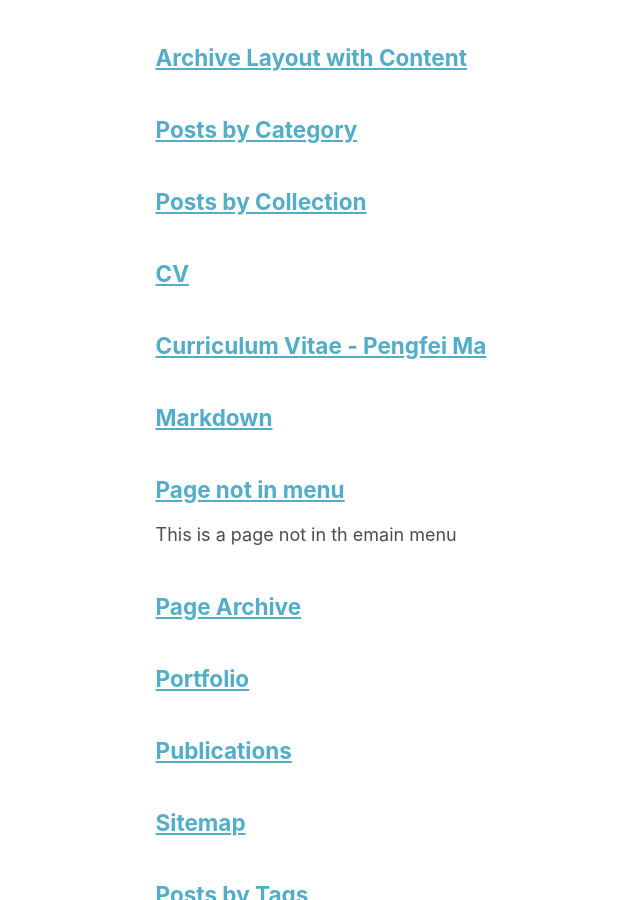
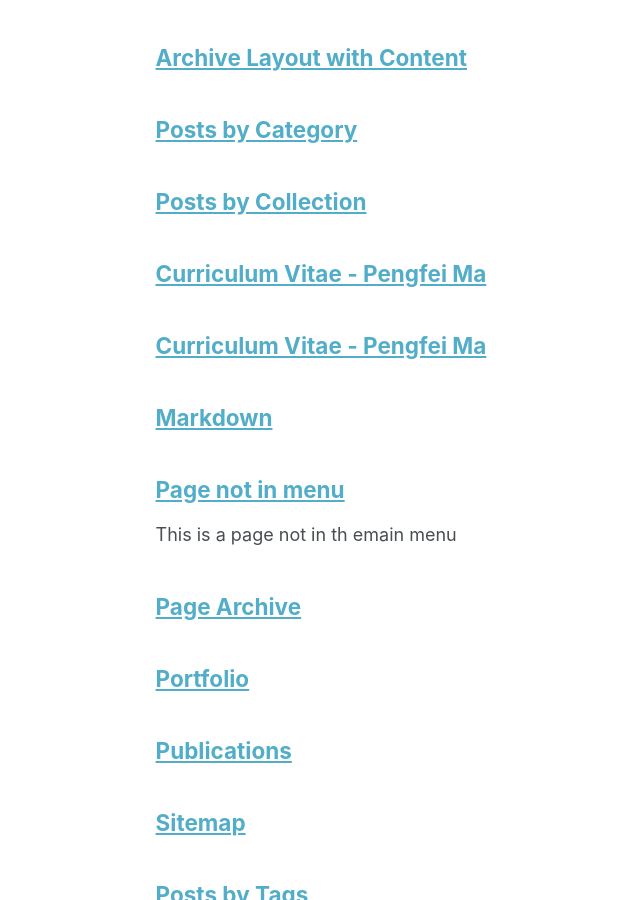
Before and after one commit to KyleMMA/KyleMMA.github.io, a Jekyll site: the page built from _pages/page-archive.html, in a window 1280 px wide and 900 px high, scrolled down 453 px. Shown: the whole window, without its empty margins (126-766 px from the left). Built offline with Jekyll 4.4.1, drawn with Linux system fonts in a browser that asks for light colours.

Commit message:
Update cv.html

```diff
--- a/_pages/cv.html
+++ b/_pages/cv.html
@@ -1,6 +1,6 @@
 ---
 layout: archive
-title: "CV"
+title: "Curriculum Vitae - Pengfei Ma"
 permalink: /cv/
 author_profile: true
 redirect_from:
```
